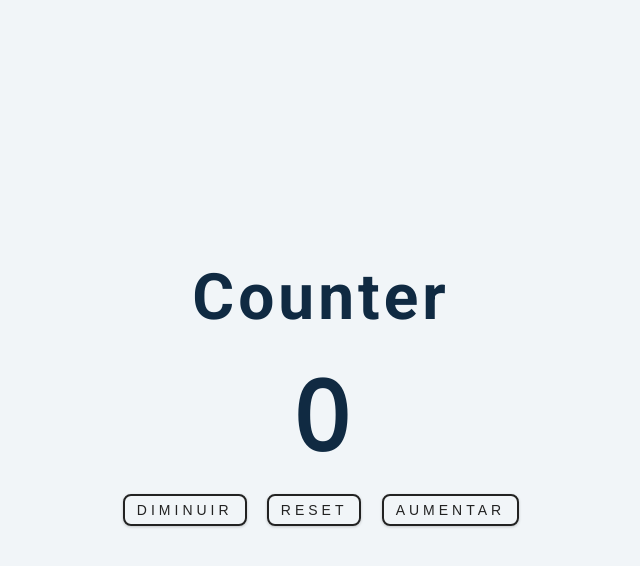
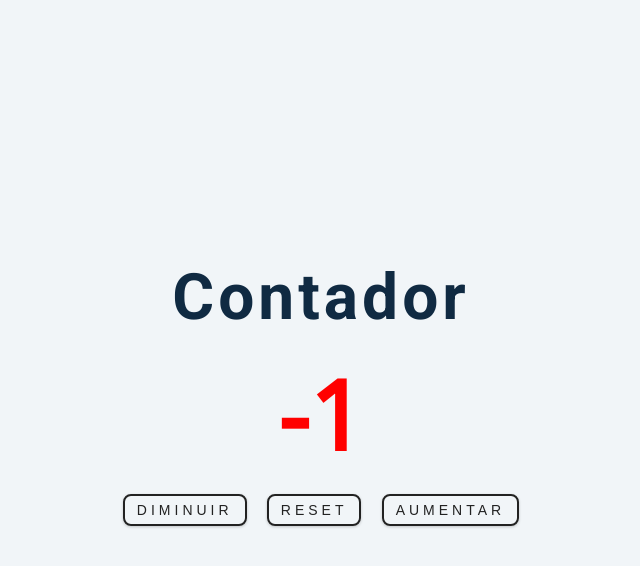
Before and after one commit to Grax4im/counter, a plain HTML site: page index.html in a window 1280 px wide. Both pictures are taken after a click on the button "DIMINUIR". Shown: the whole page, without its empty margins (319-959 px from the left). Drawn offline with nearby package versions, Linux system fonts and the light colour scheme.

Commit message:
change name + add the code

```diff
--- a/app.js
+++ b/app.js
@@ -0,0 +1,18 @@
+let count = 0;
+const value = document.getElementById('value');
+const btns = document.querySelectorAll('.btn');
+
+btns.forEach(function (button) {
+    button.addEventListener('click', function(a) {
+        const styles = a.currentTarget.classList;
+
+        if(styles.contains('decrease')) count--;
+        else if(styles.contains('increase')) count++;
+        else count = 0;
+
+        if(count>0) value.style.color = 'green';
+        else if (count<0) value.style.color = 'red';
+        else value.style.color = '#222';
+        value.textContent = count;
+    })
+})
--- a/index.html
+++ b/index.html
@@ -12,12 +12,12 @@
 <body>
   <main>
     <div class="container">
-      <h1>Counter</h1>
+      <h1>Contador</h1>
       <span id="value">0</span>
       <div class="button-container">
         <button class="btn decrease">diminuir</button>
         <button class="btn reset">reset</button>
-        <button class="btn increment">aumentar</button>
+        <button class="btn increase">aumentar</button>
       </div>
     </div>
   </main>
```
